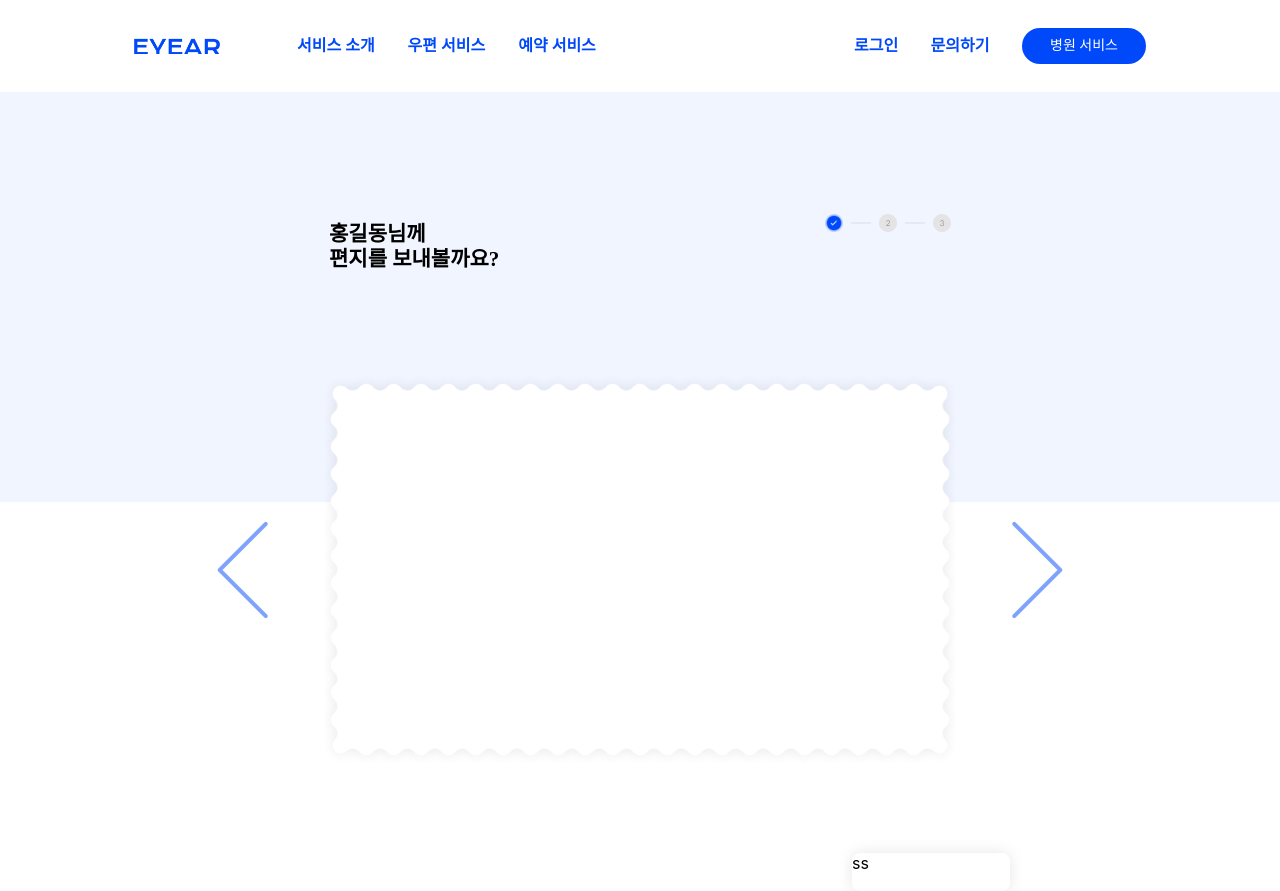
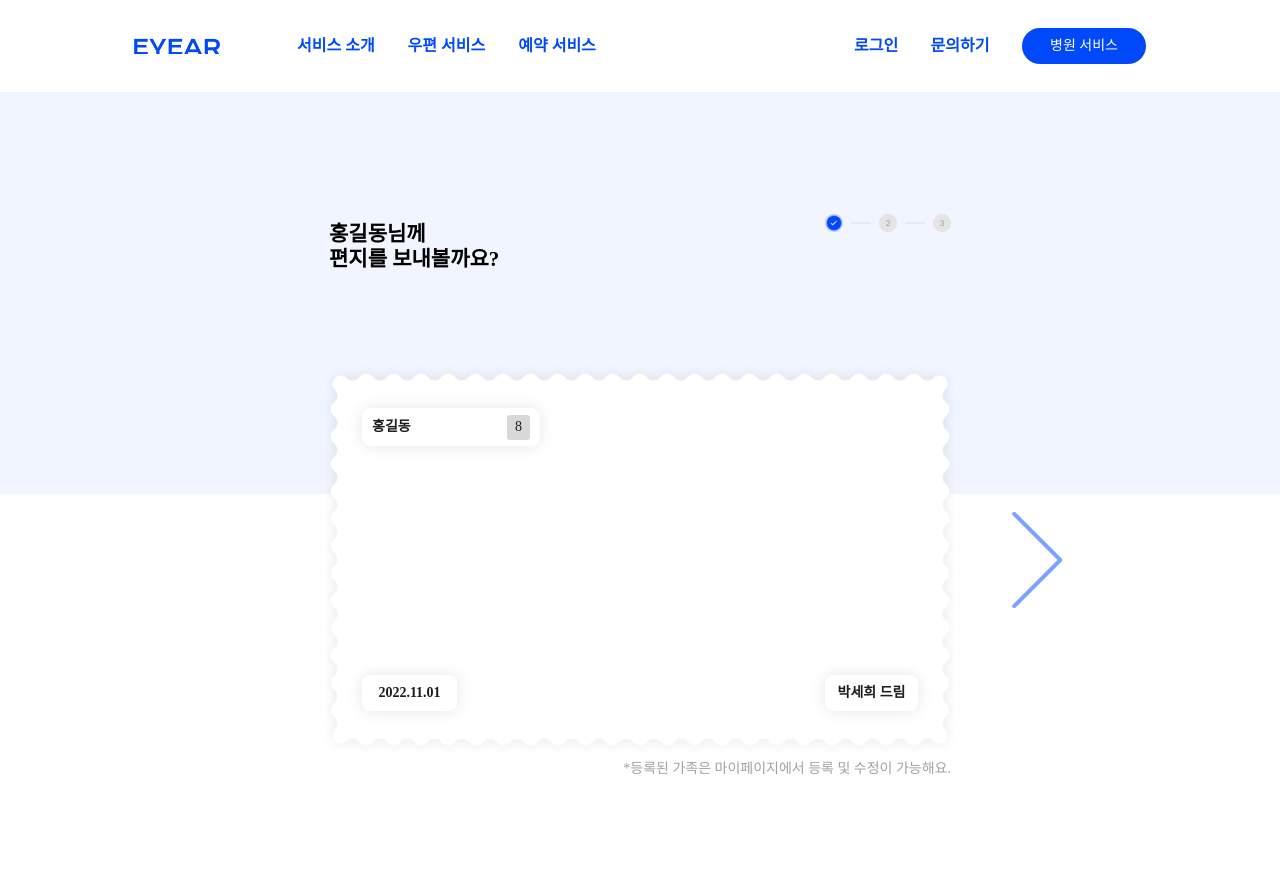
Before and after one commit to eyear22/type_eyear_frontend, a React (Create React App) app: page /mail in a window 1280 px wide. After the commit the page ends 800 px from the top, so only its background shows below. Built offline with nearby package versions, Linux system fonts and the light colour scheme.

Commit message:
[FEAT] 메일 레이아웃 생성

```diff
--- a/src/components/Mail/MailContainer.tsx
+++ b/src/components/Mail/MailContainer.tsx
@@ -1,13 +1,20 @@
+import { useState } from 'react';
 import styled from 'styled-components';
-import MailDots from './MailDots';
+import MailFirst from './MailFirst';
+import MailSecond from './MailSecond';
+import MailThird from './MailThird';
 
 const MailContainer = () => {
+  const [stage, setStage] = useState(0);
+  const stageList = [
+    <MailFirst stage={stage} setStage={setStage} />,
+    <MailSecond stage={stage} setStage={setStage} />,
+    <MailThird stage={stage} setStage={setStage} />,
+  ];
   return (
     <>
       <Container>
-        <Wrap>
-          <MailDots />
-        </Wrap>
+        <Wrap>{stageList[stage]}</Wrap>
       </Container>
     </>
   );
@@ -16,7 +23,7 @@ const MailContainer = () => {
 const Container = styled.section`
   display: flex;
   margin-top: 92px;
-  height: 51.3vh;
+  height: 50.2vh;
   background: #f1f5ff;
 `;
 
--- /dev/null
+++ b/src/components/Mail/MailFirst.tsx
@@ -0,0 +1,113 @@
+import styled from 'styled-components';
+import MailLayout from './MailLayout';
+const MailBasic = process.env.PUBLIC_URL + '/img/mailBasic.png';
+
+type MailFirstType = {
+  stage: number;
+  setStage: (v: number) => void;
+};
+
+const MailFirst: React.FC<MailFirstType> = ({ stage, setStage }) => {
+  return (
+    <>
+      <MailLayout
+        stage={stage}
+        setStage={setStage}
+        leftArrow={false}
+        title={'홍길동님께' + '\n' + '편지를 보내볼까요?'}
+        desc="*등록된 가족은 마이페이지에서 등록 및 수정이 가능해요."
+      >
+        <Wrap>
+          <img src={MailBasic} alt="" />
+          <div className="receiver">
+            홍길동
+            <span>8</span>
+          </div>
+          <div className="date">2022.11.01</div>
+          <div className="send">박세희 드림</div>
+        </Wrap>
+      </MailLayout>
+    </>
+  );
+};
+
+const Wrap = styled.div`
+  display: flex;
+  img {
+    width: 630px;
+    height: 403px;
+    object-fit: cover;
+  }
+  .receiver {
+    position: absolute;
+    left: 195px;
+    top: 50px;
+    width: 158px;
+    height: 38px;
+    background: #ffffff;
+    box-shadow: 0px 0px 16px rgba(0, 0, 0, 0.1);
+    border-radius: 8px;
+    display: flex;
+    align-items: center;
+    padding: 0 10px;
+    font-family: 'Pretendard';
+    font-style: normal;
+    font-weight: 600;
+    font-size: 14px;
+    line-height: 20px;
+    color: #1c1c1c;
+    span {
+      margin-left: auto;
+      background: #d8d8d8;
+      border-radius: 3px;
+      padding: 4px 8px;
+      font-family: 'Pretendard';
+      font-style: normal;
+      font-weight: 500;
+      font-size: 14px;
+      line-height: 120%;
+    }
+  }
+  .date {
+    position: absolute;
+    left: 195px;
+    bottom: 50px;
+    width: 95px;
+    height: 36px;
+    background: #ffffff;
+    box-shadow: 0px 0px 16px rgba(0, 0, 0, 0.1);
+    border-radius: 8px;
+    display: flex;
+    align-items: center;
+    justify-content: center;
+    font-family: 'Pretendard';
+    font-style: normal;
+    font-weight: 600;
+    font-size: 14px;
+    line-height: 20px;
+    display: flex;
+    align-items: center;
+    color: #1c1c1c;
+  }
+  .send {
+    position: absolute;
+    right: 195px;
+    bottom: 50px;
+    width: 93px;
+    height: 36px;
+    background: #ffffff;
+    box-shadow: 0px 0px 16px rgba(0, 0, 0, 0.1);
+    border-radius: 8px;
+    display: flex;
+    justify-content: center;
+    align-items: center;
+    font-family: 'Pretendard';
+    font-style: normal;
+    font-weight: 600;
+    font-size: 14px;
+    line-height: 20px;
+    color: #1c1c1c;
+  }
+`;
+
+export default MailFirst;
--- a/src/components/Mail/MailDots.tsx
+++ b/src/components/Mail/MailLayout.tsx
@@ -5,29 +5,45 @@ const Dot2 = process.env.PUBLIC_URL + '/img/mailDot2.png';
 const Dot3 = process.env.PUBLIC_URL + '/img/mailDot3.png';
 const ArrowRight = process.env.PUBLIC_URL + '/img/mailArrowRight.png';
 const ArrowLeft = process.env.PUBLIC_URL + '/img/mailArrowLeft.png';
-const MailBasic = process.env.PUBLIC_URL + '/img/mailBasic.png';
 
-const MailDots = () => {
+type MailLayoutType = {
+  children: React.ReactNode;
+  stage: number;
+  setStage: (v: number) => void;
+  leftArrow?: boolean;
+  rightArrow?: boolean;
+  title: string;
+  desc: string;
+};
+
+const MailLayout: React.FC<MailLayoutType> = ({
+  children,
+  stage,
+  setStage,
+  leftArrow = true,
+  rightArrow = true,
+  title,
+  desc,
+}) => {
+  console.log(stage);
   return (
     <>
       <Container>
         <Dots>
           <img src={DotCheck} alt="" />
           <div className="line" />
-          <img src={Dot2} alt="" />
+          <img src={stage < 1 ? Dot2 : DotCheck} alt="" />
           <div className="line" />
-          <img src={Dot3} alt="" />
+          <img src={stage < 2 ? Dot3 : DotCheck} alt="" />
         </Dots>
-        <Title>{'홍길동님께' + '\n' + '편지를 보내볼까요?'}</Title>
+        <Title>{title}</Title>
       </Container>
       <Content>
-        <Arrow src={ArrowLeft} alt="" />
-        <MailWrap>
-          <img src={MailBasic} alt="" />
-          <div className="receiver">ss</div>
-        </MailWrap>
-        <Arrow src={ArrowRight} alt="" />
+        <LeftArrow src={ArrowLeft} alt="" onClick={() => setStage(stage - 1)} left={leftArrow} />
+        <div>{children}</div>
+        <RightArrow src={ArrowRight} alt="" onClick={() => setStage(stage + 1)} right={rightArrow} />
       </Content>
+      <Desc>{desc}</Desc>
     </>
   );
 };
@@ -35,12 +51,12 @@ const MailDots = () => {
 const Container = styled.div`
   display: flex;
   flex-direction: column;
-  margin-bottom: 96px;
   -webkit-user-select: none;
   -moz-user-select: none;
   -ms-user-select: none;
   user-select: none;
   width: 622px;
+  margin-bottom: 86px;
 `;
 
 const Dots = styled.div`
@@ -82,29 +98,29 @@ const Content = styled.div`
   position: relative;
 `;
 
-const Arrow = styled.img`
+const LeftArrow = styled.img<{ left?: boolean }>`
   width: 158px;
   height: 158px;
   cursor: pointer;
+  visibility: ${(props) => (props.left ? 'visible' : 'hidden')};
 `;
 
-const MailWrap = styled.div`
-  display: flex;
-  img {
-    width: 630px;
-    height: 403px;
-    object-fit: cover;
-  }
-  .receiver {
-    position: absolute;
-    width: 158px;
-    height: 38px;
-    left: 685px;
-    top: 485px;
-    background: #ffffff;
-    box-shadow: 0px 0px 16px rgba(0, 0, 0, 0.1);
-    border-radius: 8px;
-  }
+const RightArrow = styled.img<{ right?: boolean }>`
+  width: 158px;
+  height: 158px;
+  cursor: pointer;
+  visibility: ${(props) => (props.right ? 'visible' : 'hidden')};
 `;
 
-export default MailDots;
+const Desc = styled.div`
+  width: 622px;
+  text-align: right;
+  font-family: 'Pretendard';
+  font-style: normal;
+  font-weight: 500;
+  font-size: 14px;
+  line-height: 120%;
+  color: #a2a2a2;
+`;
+
+export default MailLayout;
--- /dev/null
+++ b/src/components/Mail/MailSecond.tsx
@@ -0,0 +1,117 @@
+import styled from 'styled-components';
+import MailLayout from './MailLayout';
+const MailBasic = process.env.PUBLIC_URL + '/img/mailBasic.png';
+
+type MailSecondType = {
+  stage: number;
+  setStage: (v: number) => void;
+};
+
+const MailSecond: React.FC<MailSecondType> = ({ stage, setStage }) => {
+  return (
+    <>
+      <MailLayout
+        stage={stage}
+        setStage={setStage}
+        title={'어떤 카드에' + '\n' + '당신의 진심을 담을까요?'}
+        desc="*마우스로 당신만의 카드를 골라주세요."
+      >
+        <Wrap>
+          <img src={MailBasic} alt="" />
+          <div className="receiver">홍길동</div>
+          <div className="date">2022.11.01</div>
+          <div className="send">박세희 드림</div>
+          <div className="card">EYEAR</div>
+        </Wrap>
+      </MailLayout>
+    </>
+  );
+};
+
+const Wrap = styled.div`
+  display: flex;
+  img {
+    width: 630px;
+    height: 403px;
+    object-fit: cover;
+  }
+  .receiver {
+    position: absolute;
+    left: 195px;
+    top: 50px;
+    width: 158px;
+    height: 38px;
+    background: #ffffff;
+    box-shadow: 0px 0px 16px rgba(0, 0, 0, 0.1);
+    border-radius: 8px;
+    display: flex;
+    align-items: center;
+    padding: 0 10px;
+    font-family: 'Pretendard';
+    font-style: normal;
+    font-weight: 600;
+    font-size: 14px;
+    line-height: 20px;
+    color: #1c1c1c;
+  }
+  .date {
+    position: absolute;
+    left: 195px;
+    bottom: 50px;
+    width: 95px;
+    height: 36px;
+    background: #ffffff;
+    box-shadow: 0px 0px 16px rgba(0, 0, 0, 0.1);
+    border-radius: 8px;
+    display: flex;
+    align-items: center;
+    justify-content: center;
+    font-family: 'Pretendard';
+    font-style: normal;
+    font-weight: 600;
+    font-size: 14px;
+    line-height: 20px;
+    display: flex;
+    align-items: center;
+    color: #1c1c1c;
+  }
+  .send {
+    position: absolute;
+    right: 195px;
+    bottom: 50px;
+    width: 93px;
+    height: 36px;
+    background: #ffffff;
+    box-shadow: 0px 0px 16px rgba(0, 0, 0, 0.1);
+    border-radius: 8px;
+    display: flex;
+    justify-content: center;
+    align-items: center;
+    font-family: 'Pretendard';
+    font-style: normal;
+    font-weight: 600;
+    font-size: 14px;
+    line-height: 20px;
+    color: #1c1c1c;
+  }
+  .card {
+    position: absolute;
+    right: 195px;
+    top: 50px;
+    display: flex;
+    justify-content: center;
+    align-items: center;
+    width: 93px;
+    height: 124px;
+    background: #f1f5ff;
+    border-radius: 8px;
+    font-family: 'Krona One';
+    font-style: normal;
+    font-weight: 400;
+    font-size: 10.1538px;
+    line-height: 120%;
+    color: #0049fb;
+  }
+`;
+
+export default MailSecond;
--- /dev/null
+++ b/src/components/Mail/MailThird.tsx
@@ -0,0 +1,27 @@
+import styled from 'styled-components';
+import MailLayout from './MailLayout';
+
+type MailThirdType = {
+  stage: number;
+  setStage: (v: number) => void;
+};
+
+const MailThird: React.FC<MailThirdType> = ({ stage, setStage }) => {
+  return (
+    <>
+      <MailLayout
+        stage={stage}
+        setStage={setStage}
+        rightArrow={false}
+        title={'홍길동님께' + '\n' + '편지를 보내볼까요?'}
+        desc="*mp4형식의 동영상 파일만 업로드 가능해요."
+      >
+        <Container>Third</Container>
+      </MailLayout>
+    </>
+  );
+};
+
+const Container = styled.div``;
+
+export default MailThird;
```
